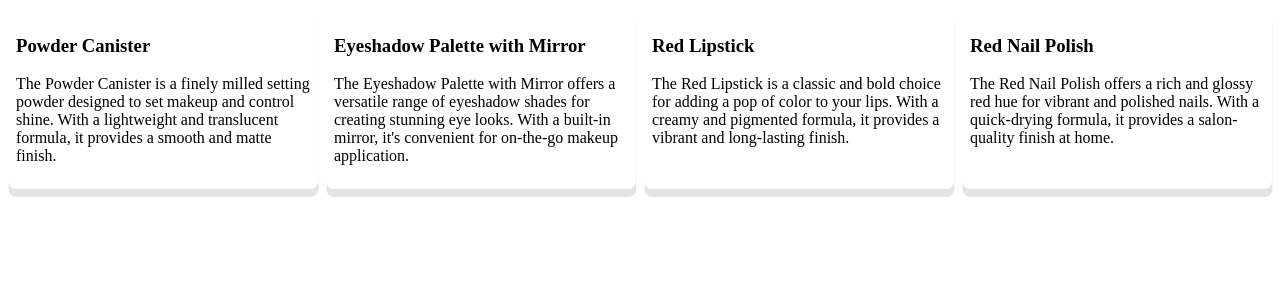
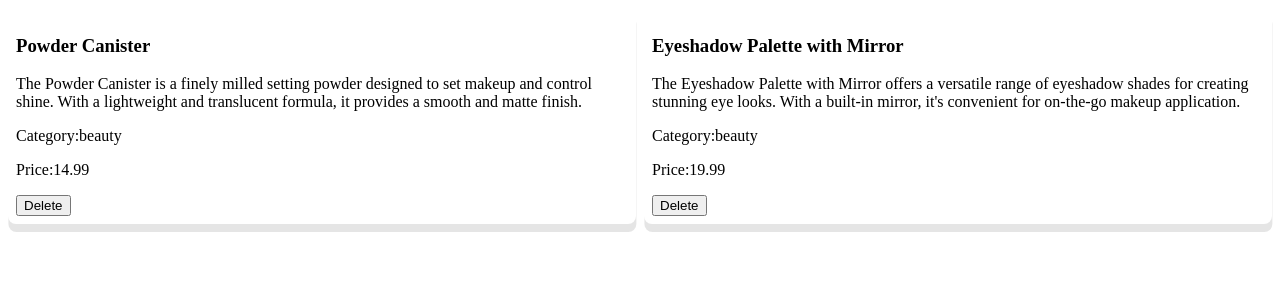
Before and after one commit to faima-ahmed/redux-toolkit-eccomerce-asyncthunk, a React (Vite) app: page / in a window 1280 px wide. Shown: the top 300 px of the page. Built offline with nearby package versions, Linux system fonts and the light colour scheme; data requests are answered from the project's data file.

Commit message:
crud-project

```diff
--- a/database/db.json
+++ b/database/db.json
@@ -1,28 +1,18 @@
 {
-    "products":[
+  "products": [
     {
-        "id": 1,
+      "id": "1",
       "title": "Powder Canister",
       "description": "The Powder Canister is a finely milled setting powder designed to set makeup and control shine. With a lightweight and translucent formula, it provides a smooth and matte finish.",
+      "category": "beauty",
       "price": 14.99
     },
     {
-        "id": 2,
+      "id": "2",
       "title": "Eyeshadow Palette with Mirror",
       "description": "The Eyeshadow Palette with Mirror offers a versatile range of eyeshadow shades for creating stunning eye looks. With a built-in mirror, it's convenient for on-the-go makeup application.",
+      "category": "beauty",
       "price": 19.99
-      },
-      {
-        "id": 4,
-        "title": "Red Lipstick",
-        "description": "The Red Lipstick is a classic and bold choice for adding a pop of color to your lips. With a creamy and pigmented formula, it provides a vibrant and long-lasting finish.",
-        "price": 12.99
-      },
-      {
-        "id": 5,
-      "title": "Red Nail Polish",
-      "description": "The Red Nail Polish offers a rich and glossy red hue for vibrant and polished nails. With a quick-drying formula, it provides a salon-quality finish at home.",
-      "price": 8.99
     }
   ]
 }
--- a/src/features/products/ProductListView.jsx
+++ b/src/features/products/ProductListView.jsx
@@ -1,6 +1,6 @@
 import { useEffect } from "react";
 import { useDispatch, useSelector } from "react-redux";
-import { fetchProducts } from "./productSlice";
+import { deleteProducts, fetchProducts } from "./productSlice";
 
 const ProductListView = () => {
   const { products, isLoading, error } = useSelector(
@@ -23,6 +23,11 @@ const ProductListView = () => {
               <article key={product.id} className="product">
                 <h3>{product.title}</h3>
                 <p>{product.description}</p>
+                <p>Category:{product.category}</p>
+                <p>Price:{product.price}</p>
+                <button onClick={() => dispatch(deleteProducts(product.id))}>
+                  Delete
+                </button>
               </article>
             );
           })}
--- a/src/features/products/productSlice.js
+++ b/src/features/products/productSlice.js
@@ -1,3 +1,4 @@
+/* eslint-disable no-unused-vars */
 /* eslint-disable no-constant-binary-expression */
 import { createAsyncThunk, createSlice } from "@reduxjs/toolkit";
 import axios from "axios";
@@ -17,6 +18,23 @@ export const fetchProducts = createAsyncThunk(
     return res.data;
   }
 );
+
+export const deleteProducts = createAsyncThunk(
+  "products/deleteProducts",
+  async (id) => {
+    const res = await axios.delete(`${BASE_URL}/${id}`);
+    return id;
+  }
+);
+
+export const createProducts = createAsyncThunk(
+  "products/createProducts",
+  async (product) => {
+    const res = await axios.delete(BASE_URL, product);
+    console.log(res);
+  }
+);
+
 const productSlice = createSlice({
   name: "products",
   initialState,
@@ -25,14 +43,18 @@ const productSlice = createSlice({
     builder.addCase(fetchProducts.pending, (state) => {
       state.isLoading = true;
       state.error = null;
-    });
+    })
     builder.addCase(fetchProducts.fulfilled, (state, action) => {
       state.products = action.payload;
       state.isLoading = false;
-    });
+    })
     builder.addCase(fetchProducts.rejected, (state, action) => {
       state.isLoading = false;
       state.error = "Failed to fetch data" || action.error.message;
+    })
+    builder.addCase(deleteProducts.fulfilled, (state, action) => {
+      state.products = state.products.filter((product)=>
+      product.id != action.payload);
     });
   },
 });
```
Also changed, not shown: src/features/products/ProductForm.jsx (added, +24 -0 lines). Lines whose indentation alone changed are shown as unchanged.
